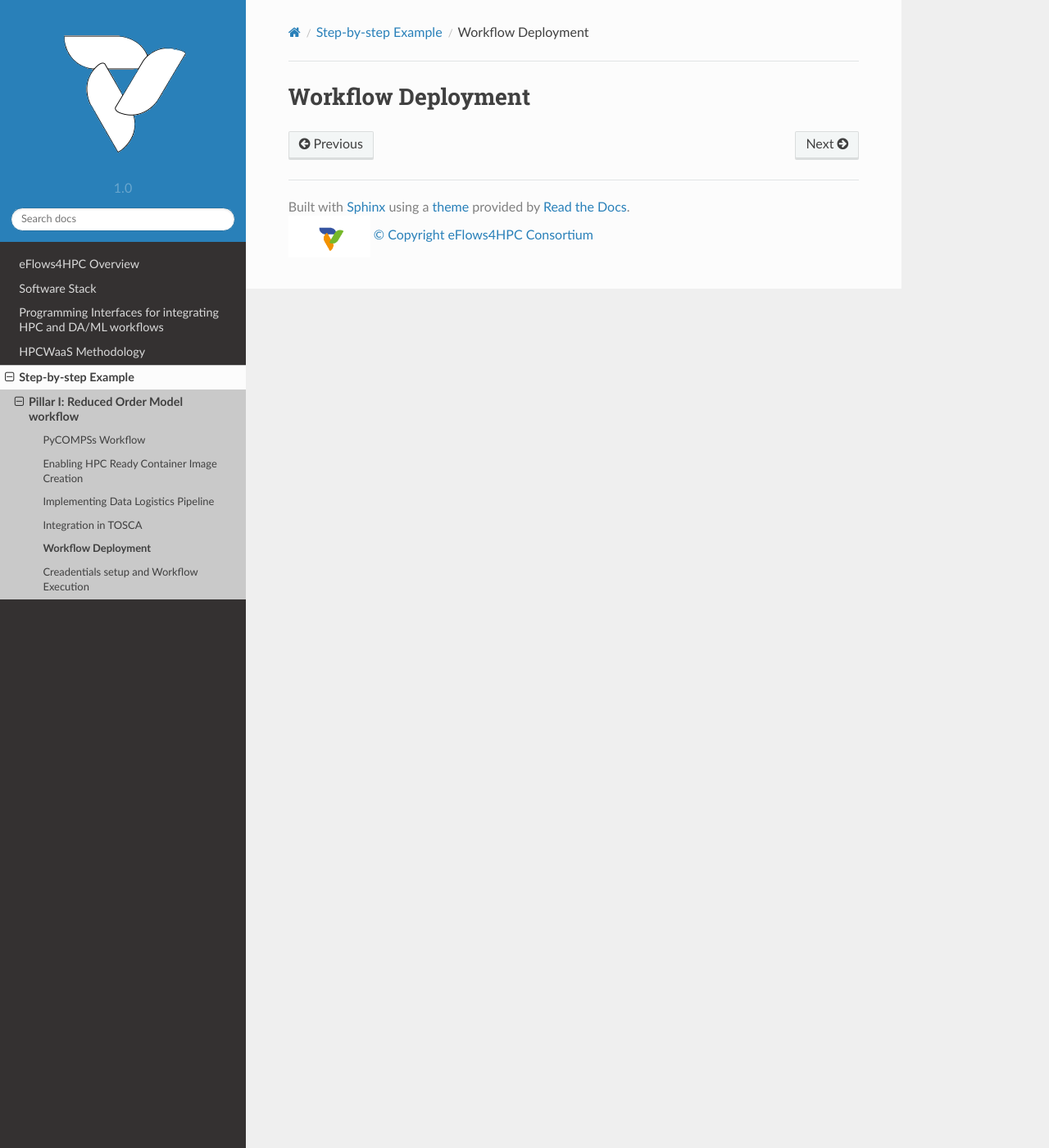
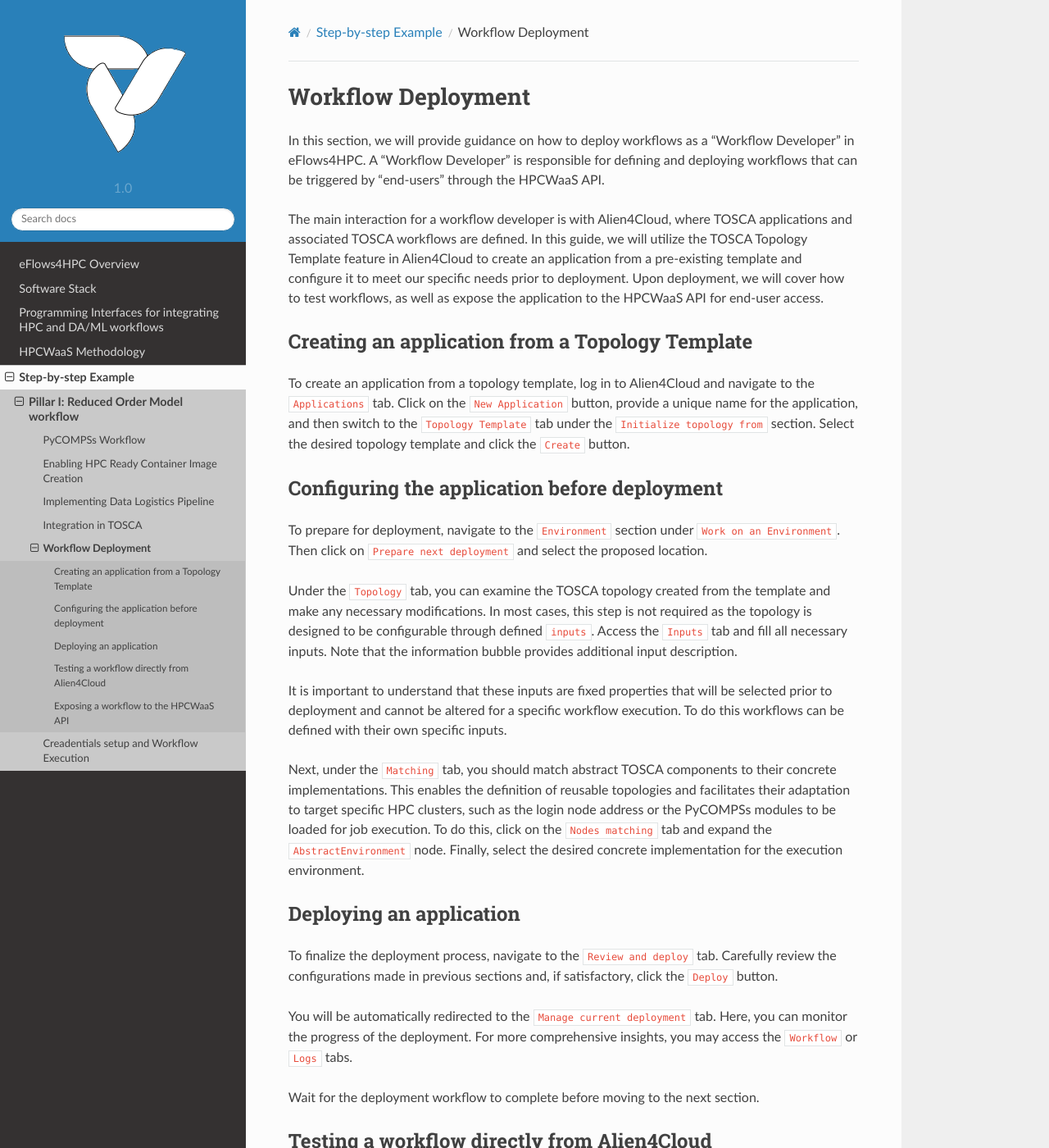
Before and after one commit to eflows4hpc/documentation, a Sphinx documentation site: the page built from doc/source/Sections/04_Usage_Example/Workflow_Deployment.rst, in a window 1280 px wide and 1400 px high. Shown: the whole window at 82% size. Built offline with Sphinx 7.4.7 and the Read the Docs theme 2.0.0, drawn with Linux system fonts in a browser that asks for light colours; formulas are drawn with MathJax 3; some of the changed text lies outside the part shown.

Commit message:
Added text for workflow deployment
Signed-off-by: Albertin Loic <loic.albertin@atos.net>

```diff
--- a/doc/source/Sections/04_Usage_Example/Workflow_Deployment.rst
+++ b/doc/source/Sections/04_Usage_Example/Workflow_Deployment.rst
@@ -1,2 +1,71 @@
 Workflow Deployment
 ===================
+
+In this section, we will provide guidance on how to deploy workflows as a "Workflow Developer" in eFlows4HPC.
+A "Workflow Developer" is responsible for defining and deploying workflows that can be triggered by "end-users" through the HPCWaaS API.
+
+The main interaction for a workflow developer is with Alien4Cloud, where TOSCA applications and associated TOSCA workflows are defined.
+In this guide, we will utilize the TOSCA Topology Template feature in Alien4Cloud to create an application from a pre-existing template
+and configure it to meet our specific needs prior to deployment. Upon deployment, we will cover how to test workflows, as well as expose
+the application to the HPCWaaS API for end-user access.
+
+Creating an application from a Topology Template
+------------------------------------------------
+
+To create an application from a topology template, log in to Alien4Cloud and navigate to the ``Applications`` tab. Click on the
+``New Application`` button, provide a unique name for the application, and then switch to the ``Topology Template`` tab under the
+``Initialize topology from`` section. Select the desired topology template and click the ``Create`` button.
+
+Configuring the application before deployment
+---------------------------------------------
+
+To prepare for deployment, navigate to the ``Environment`` section under ``Work on an Environment``. Then click on ``Prepare next deployment``
+and select the proposed location.
+
+Under the ``Topology`` tab, you can examine the TOSCA topology created from the template and make any necessary modifications.
+In most cases, this step is not required as the topology is designed to be configurable through defined ``inputs``.
+Access the ``Inputs`` tab and fill all necessary inputs. Note that the information bubble provides additional input description.
+
+It is important to understand that these inputs are fixed properties that will be selected prior to deployment and cannot be altered
+for a specific workflow execution. To do this workflows can be defined with their own specific inputs.
+
+Next, under the ``Matching`` tab, you should match abstract TOSCA components to their concrete implementations.
+This enables the definition of reusable topologies and facilitates their adaptation to target specific HPC clusters, such as the login
+node address or the PyCOMPSs modules to be loaded for job execution.
+To do this, click on the ``Nodes matching`` tab and expand the ``AbstractEnvironment`` node.
+Finally, select the desired concrete implementation for the execution environment.
+
+Deploying an application
+------------------------
+
+To finalize the deployment process, navigate to the ``Review and deploy`` tab. Carefully review the configurations made in previous sections and,
+if satisfactory, click the ``Deploy`` button.
+
+You will be automatically redirected to the ``Manage current deployment`` tab. Here, you can monitor the progress of the deployment.
+For more comprehensive insights, you may access the ``Workflow`` or ``Logs`` tabs.
+
+Wait for the deployment workflow to complete before moving to the next section.
+
+Testing a workflow directly from Alien4Cloud
+--------------------------------------------
+
+As a workflow developer, it is advisable to perform testing of the workflow prior to making it available to end-users.
+This can be achieved directly within Alien4Cloud without the need for additional tools.
+To initiate the testing process, navigate to the ``Workflow`` tab and select the desired execution workflow from the dropdown menu.
+Next, provide the necessary inputs for the workflow and initiate the launch by clicking on the ``Launch`` button.
+
+The execution of this workflow can be monitored in a similar manner as previously described in the previous section,
+by accessing the Manage current deployment tab and monitoring its progress through the ``Workflow`` or ``Logs`` tabs.
+
+Exposing a workflow to the HPCWaaS API
+--------------------------------------
+
+To expose your application to the HPCWaaS API, navigate to the main page of your application by clicking on its name in the top left corner.
+
+Utilize the ``Tags`` section to configure the interaction between your application and the HPCWaaS API.
+The following tags are recognized by the HPCWaaS API:
+
+* ``hpcwaas-workflows`` represents a list of comma-separated workflows names from your application that should be made available to the API.
+
+* ``hpcwaas-authorized-users`` refers to a list of comma-separated users who are authorized to utilize this workflow.
+  If this tag is not specified, all authenticated users will have access to the workflow.
```
